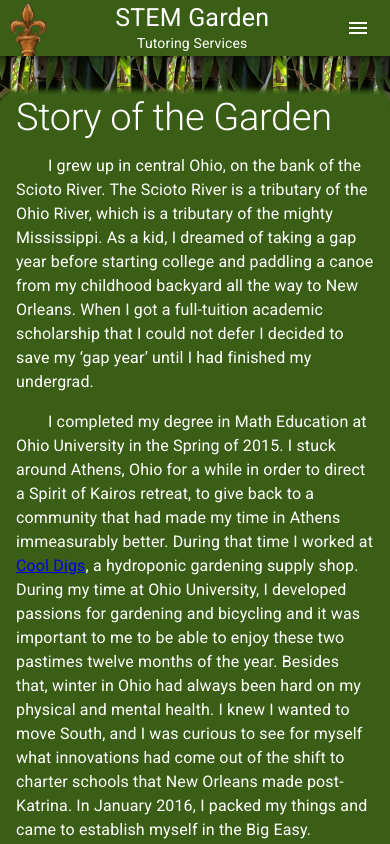
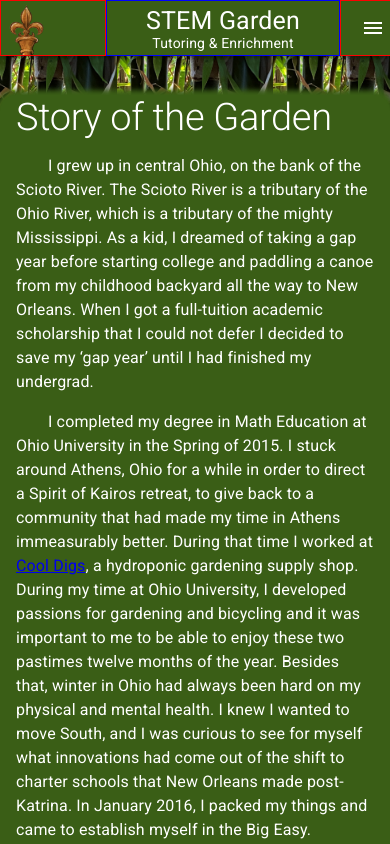
Before and after one commit to nolastemgarden/nolastemgarden.github.io_deprecated, a React (Create React App) app: page /garden_story in a window 390 px wide. Shown: the top 844 px of the page. Built offline with nearby package versions, Linux system fonts and the light colour scheme.

Commit message:
Break Navbar into mobile and desktop

```diff
--- a/src/components/Navbar.js
+++ b/src/components/Navbar.js
@@ -28,6 +28,13 @@ import { findAllByPlaceholderText } from '@testing-library/react';
 
 const useStyles = makeStyles((theme) => ({
     navbar: {
+        // height: '3.5rem',
+        width: '100vw',
+        backgroundColor: theme.palette.primary.main, // Matches Logo Background
+        display: 'flex',
+        color: '#fff',
+    },
+    mobileNavbar: {
         height: '3.5rem',
         width: '100vw',
         backgroundColor: theme.palette.primary.main, // Matches Logo Background
@@ -36,8 +43,18 @@ const useStyles = makeStyles((theme) => ({
         justifyContent: 'center',
         color: '#fff',
     },
+    desktopNavbar: {
+        height: '7rem',
+        width: '100vw',
+        backgroundColor: theme.palette.primary.main, // Matches Logo Background
+        display: 'flex',
+        flexDirection: 'row',
+        justifyContent: 'center',
+        color: '#fff',
+    },
+
     navbarContainer: {
-
+        height: '100%',
         backgroundColor: theme.palette.primary.main, // Matches Logo Background
         display: 'flex',
         flexDirection: 'row',
@@ -46,26 +63,30 @@ const useStyles = makeStyles((theme) => ({
     },
 
     logo: {
-        // border: 'solid red 1px',
+        border: 'solid red 1px',
         height: '100%',
-        flex: '0 0 15%',
+        paddingRight: '6.5rem',
         backgroundImage: `
             url(${logo})
         `,
-        backgroundPosition: 'left',
+        backgroundPosition: 'left bottom',
         backgroundRepeat: 'no-repeat',
-        backgroundSize: 'contain',
+        // backgroundSize: 'contain',
+        backgroundSize: 'auto 95%',
     },
-    brandName: {
-        // border: 'solid blue 1px',
+    brand: {
+        border: 'solid blue 1px',
         flex: '2 0 60%',
         display: 'flex',
         flexDirection: 'column',
         justifyContent: 'center',
         alignItems: 'center'
     },
+    businessType: {
+        lineHeight: '1.0'
+    },
     menu: {
-        // border: 'solid red 1px',
+        border: 'solid red 1px',
         height: '100%',
         // paddingLeft: '2rem',
         flex: '0 0 15%',
@@ -80,13 +101,62 @@ const useStyles = makeStyles((theme) => ({
 
 }));
 
+
+
+
 export default function Navbar(props) {
     const classes = useStyles();
+
     return (
+        <Box className={classes.root}  >
+
+            <MobileNavbar />
+
+            <DesktopNavbar />
+
+        </Box>
+    )
+}
+
+function MobileNavbar(props) {
+    const classes = useStyles();
+    return (
+        <Box display={{ xs: 'block', lg: 'none' }} >
             <AppBar
-            position = "sticky"
-            className = {classes.navbar}
-            elevation = '3'
+                className={[classes.navbar, classes.mobileNavbar]}
+                position="sticky"
+                elevation='3'
+            >
+                <Container
+                    className={classes.navbarContainer}
+                    maxWidth='md'
+                    disableGutters
+                >
+                    <Box className={classes.logo} />
+                    <Box className={classes.brand} >
+                        <Typography variant='h4' className={classes.businessName}>
+                            STEM Garden
+                        </Typography>
+                        <Typography variant='body2'  className={classes.businessType} >
+                            Tutoring & Enrichment
+                        </Typography>
+                    </Box>
+                    <SimpleMenu />
+                </Container>
+            </AppBar>
+        </Box>
+    );
+}
+
+
+function DesktopNavbar(props) {
+    const classes = useStyles();
+    return (
+        <Box display={{ xs: 'none', lg: 'block' }} >
+            <AppBar
+                className={[classes.navbar, classes.desktopNavbar]}
+                position="sticky"
+                elevation='3'
             >
                 <Container
                     className={classes.navbarContainer}
@@ -98,14 +168,14 @@ export default function Navbar(props) {
                     </Box>
                     <Box className={classes.brandName} >
                         <Typography variant='h4'>
-                        STEM Garden
+                            Desktop Navbar
                     </Typography>
-                    <Typography
+                        {/* <Typography
                         className={classes.businessType}
                         variant='body2'
                     >
-                        Tutoring Services
-                </Typography>
+                        Tutoring and Enrichment
+                    </Typography> */}
                     </Box>
 
 
@@ -113,8 +183,13 @@ export default function Navbar(props) {
 
                 </Container>
             </AppBar>
+        </Box>
     );
 }
+
+
+
+
 
 
 
```
Lines whose indentation alone changed are shown as unchanged.
